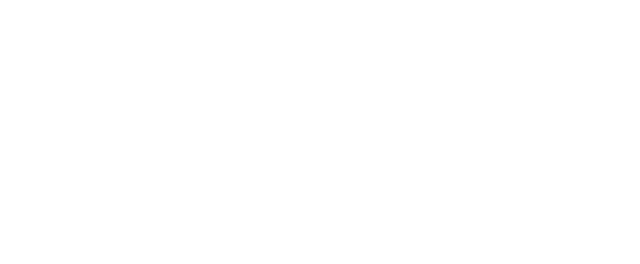
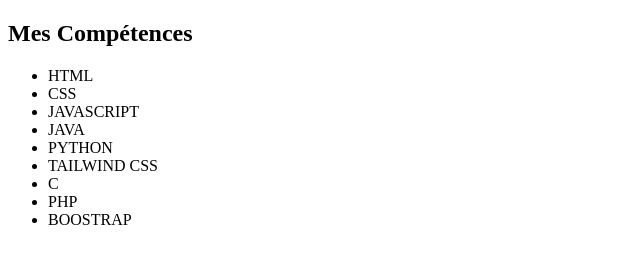
Before and after one commit to Aniyath03/mon-cv, a plain HTML site: page index.html in a window 1280 px wide. Shown: the whole page, without its empty margins (0-640 px from the left). Drawn offline with Linux system fonts and the light colour scheme.

Commit message:
mise en place de la section competences

```diff
--- a/index.html
+++ b/index.html
@@ -7,6 +7,22 @@
     <title>Document</title>
 </head>
 <body>
+        <section class="rubrique" id="competences">
+      <h2>Mes Compétences</h2>
+      <div class="contenu">
+        <ul class="competences">
+          <li>HTML</li>
+          <li>CSS</li>
+          <li>JAVASCRIPT</li>
+          <li>JAVA</li>
+          <li>PYTHON</li>
+          <li>TAILWIND CSS</li>
+          <li>C</li>
+          <li>PHP</li>
+          <li>BOOSTRAP</li>
+        </ul>
+      </div>
+    </section>
 
 </body>
 </html>
```
